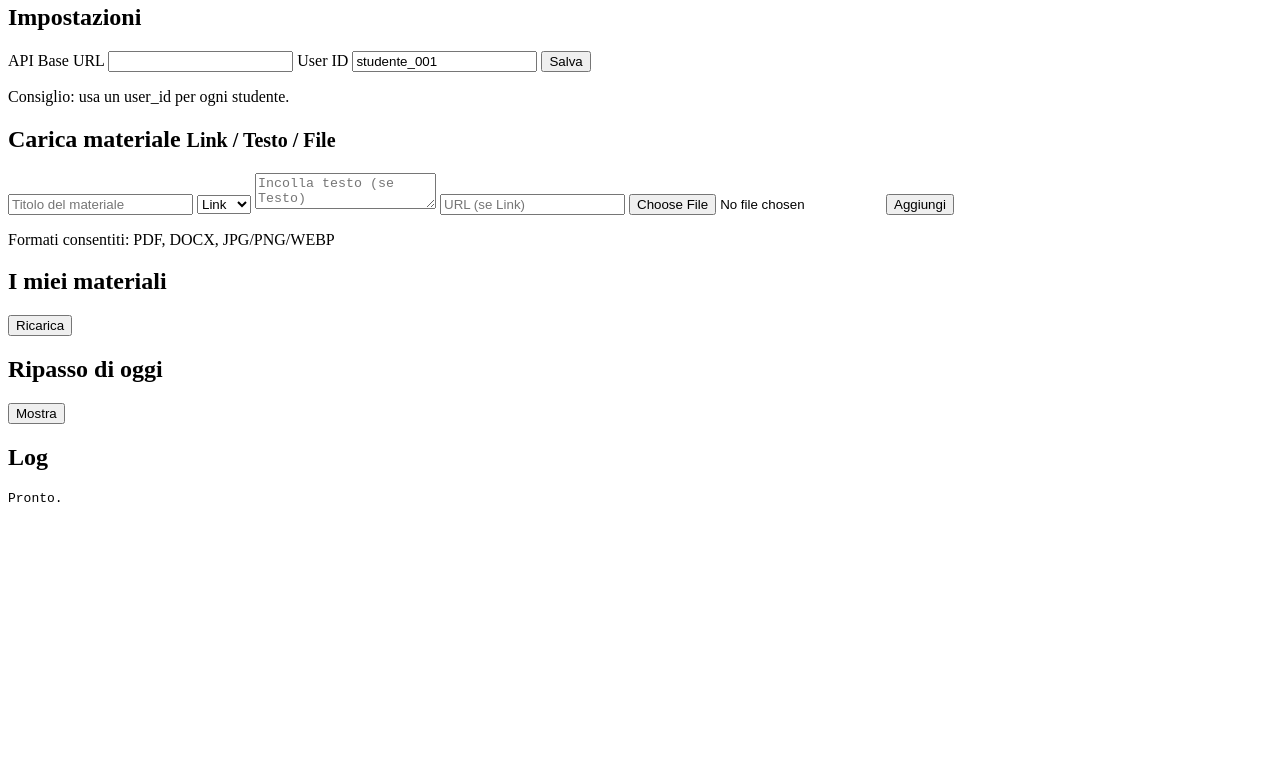
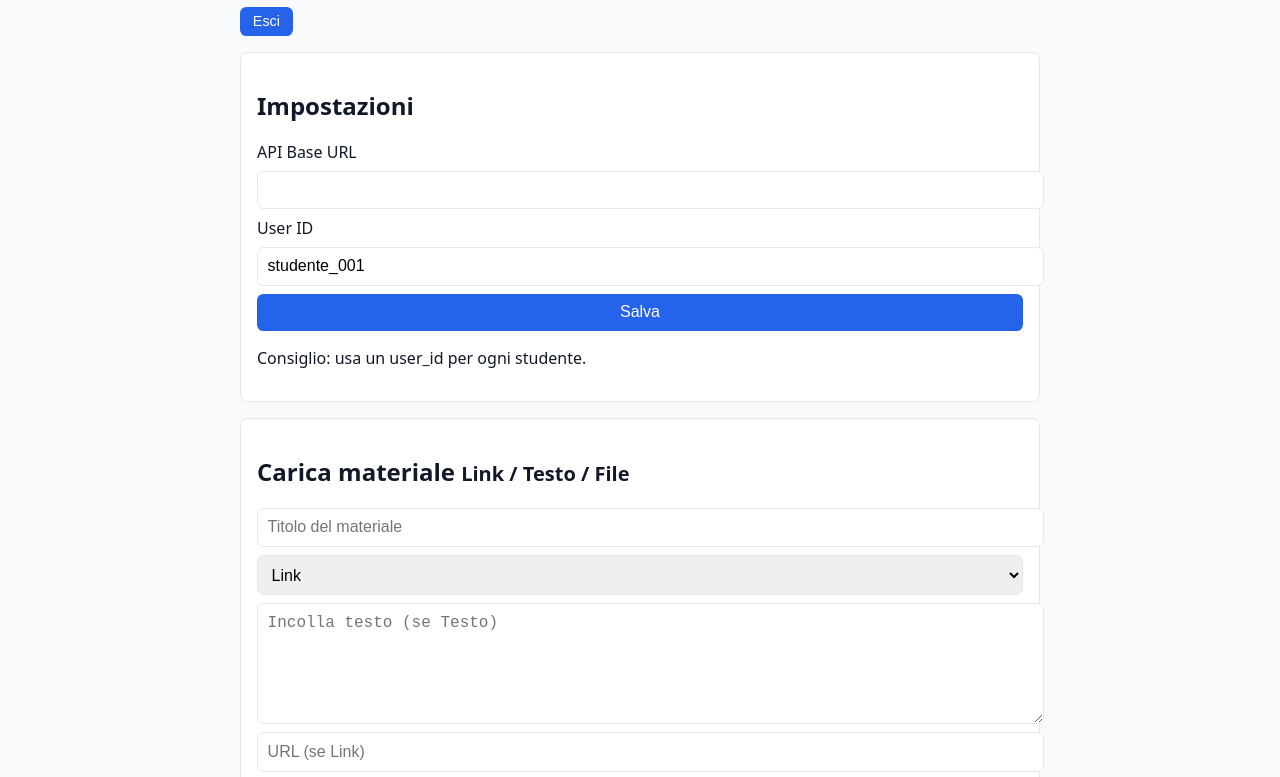
Before and after one commit to EccomiOnLine-Eccomisrls/EccomiEdu, a website built with Vite: page frontend/admin.html in a window 1280 px wide. Shown: the part 154-931 px from the top of the page. Before the commit the page ends 800 px from the top, so only its background shows below. Built offline with nearby package versions, Linux system fonts and the light colour scheme; no server answers.

Commit message:
Update styles.css

```diff
--- a/frontend/styles.css
+++ b/frontend/styles.css
@@ -1,55 +1,79 @@
-/* ===== Impostazioni Card Responsive ===== */
-.settings-card {
-  display: flex;
-  flex-direction: column;
-  gap: 12px;
-  padding: 16px;
+/* Eccomi Edu — styles.css */
+:root {
+  --primary: #2563eb;
+  --bg: #f9fafb;
+  --text: #111827;
+  --card-bg: #ffffff;
+  --border: #e5e7eb;
 }
 
-.settings-card label {
-  font-size: 14px;
-  font-weight: 600;
-  margin-bottom: 4px;
+body {
+  font-family: system-ui, sans-serif;
+  background: var(--bg);
+  margin: 0;
+  color: var(--text);
 }
 
-/* Input fields full width */
-.settings-card input[type="text"],
-.settings-card input[type="url"] {
-  width: 100%;
-  font-size: 14px;
-  padding: 8px 10px;
-  border: 1px solid #ccc;
-  border-radius: 6px;
-  box-sizing: border-box;
-  overflow-x: auto;
-  white-space: nowrap;
+.login-wrap, .admin-wrap {
+  max-width: 800px;
+  margin: 0 auto;
+  padding: 2rem;
 }
 
-/* Migliore leggibilità su mobile */
-@media (max-width: 768px) {
-  .settings-card {
-    padding: 12px;
-    gap: 10px;
-  }
+.logo {
+  font-weight: bold;
+  font-size: 1.8rem;
+  color: var(--primary);
+}
+.logo span { color: #000; }
 
-  .settings-card input[type="text"],
-  .settings-card input[type="url"] {
-    font-size: 12px;
-  }
+.card {
+  background: var(--card-bg);
+  padding: 1rem;
+  margin: 1rem 0;
+  border: 1px solid var(--border);
+  border-radius: 0.5rem;
 }
 
-/* Pulsante */
-.settings-card button {
+input, select, textarea, button {
+  display: block;
   width: 100%;
-  padding: 10px;
-  font-size: 15px;
-  background-color: #007bff;
-  color: #fff;
+  margin: 0.5rem 0;
+  padding: 0.6rem;
+  font-size: 1rem;
+  border: 1px solid var(--border);
+  border-radius: 0.4rem;
+}
+
+textarea {
+  min-height: 100px;
+}
+
+.btn {
+  background: var(--primary);
+  color: white;
   border: none;
-  border-radius: 6px;
   cursor: pointer;
 }
+.btn:hover {
+  background: #1d4ed8;
+}
 
-.settings-card button:hover {
-  background-color: #0056b3;
+.btn.small {
+  width: auto;
+  padding: 0.4rem 0.8rem;
+  font-size: 0.9rem;
 }
+
+.err {
+  color: red;
+  margin-top: 0.5rem;
+}
+.hidden { display: none; }
+
+.api-base-input {
+  font-family: monospace;
+  font-size: 0.9rem;
+  white-space: nowrap;
+  overflow-x: auto;
+}
```
